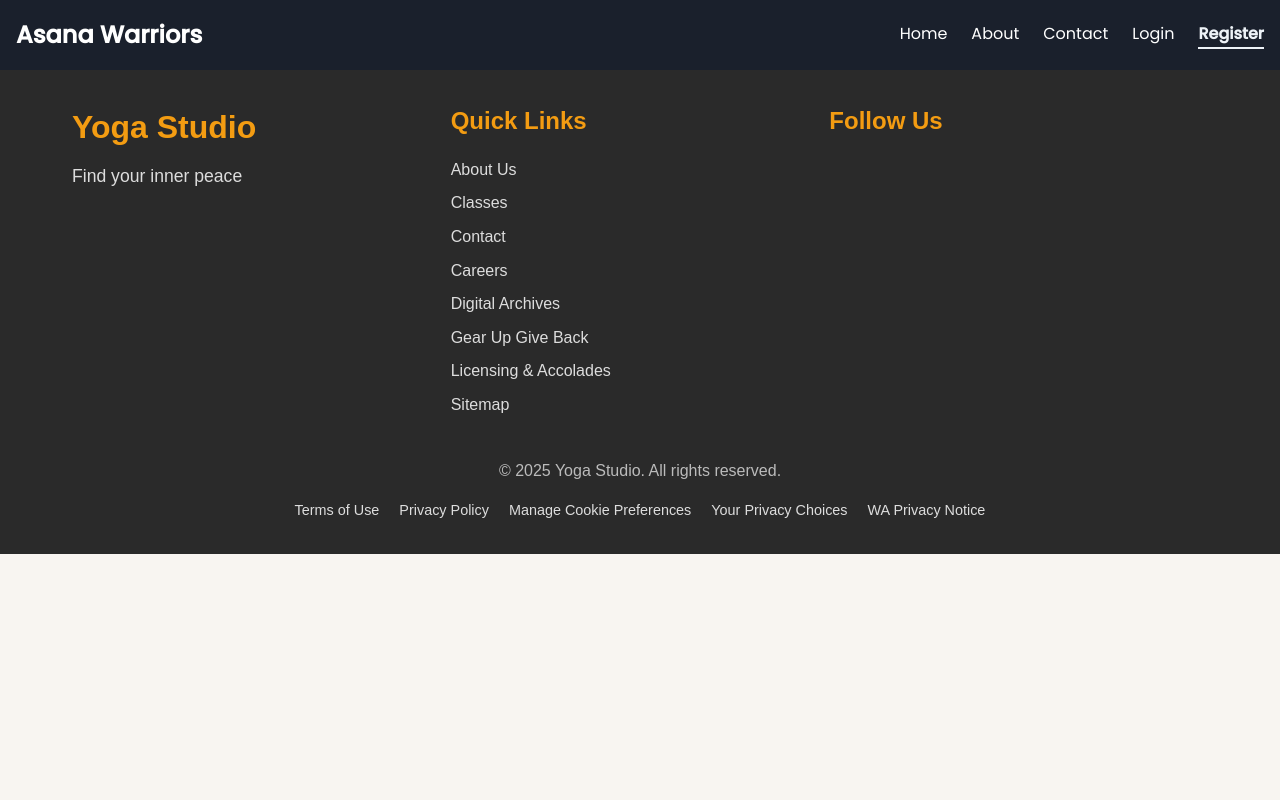
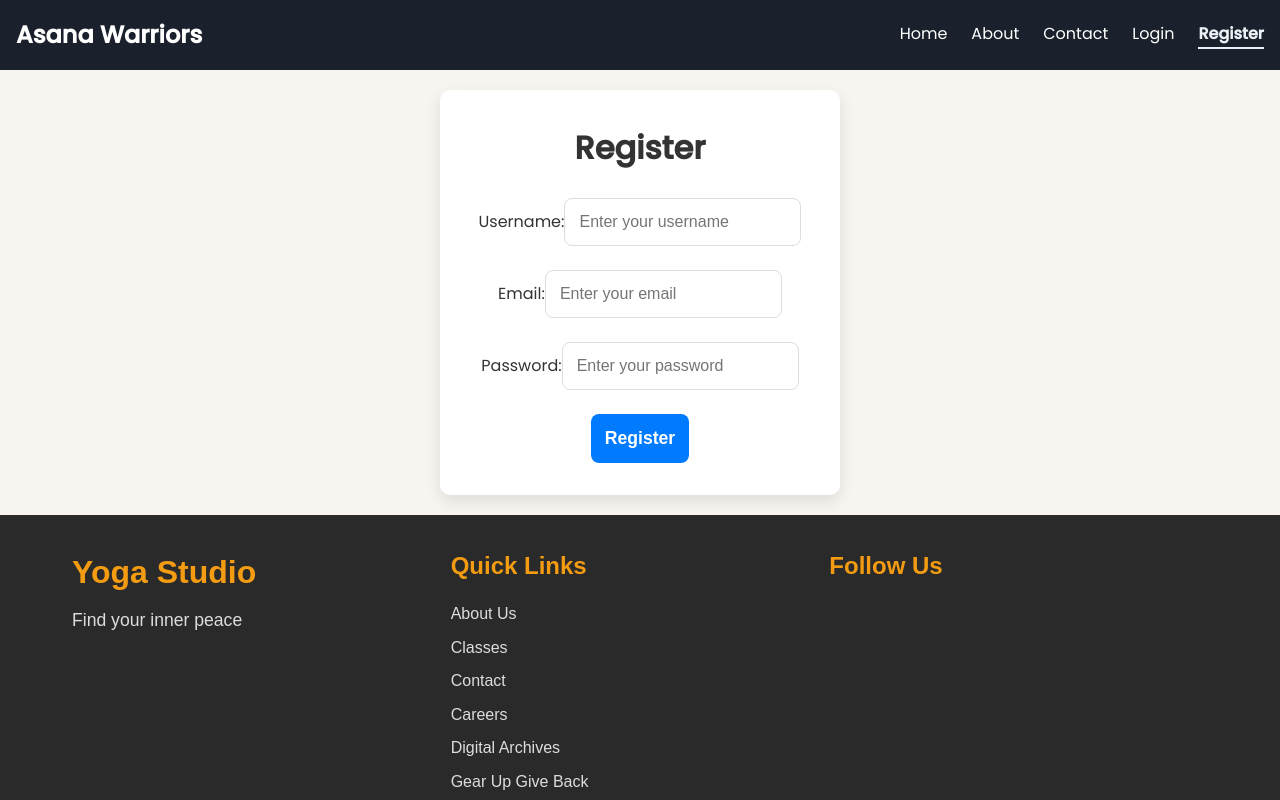
Before and after one commit to arpit7s/Asana-Warriors, a React app: page /register in a window 1280 px wide. Shown: the top 800 px of the page. Built offline with nearby package versions, Linux system fonts and the light colour scheme; the HTML template or start-up script is replaced by a standard one.

Commit message:
Login and Register done, firebase: tharun

```diff
--- a/package.json
+++ b/package.json
@@ -12,6 +12,7 @@
   "dependencies": {
     "@fortawesome/fontawesome-free": "^6.7.2",
     "@tailwindcss/vite": "^4.0.9",
+    "firebase": "^11.4.0",
     "font-awesome": "^4.7.0",
     "react": "^19.0.0",
     "react-dom": "^19.0.0",
--- a/src/App.jsx
+++ b/src/App.jsx
@@ -4,6 +4,8 @@ import Navbar from './components/common/Navbar'
 import Home from './pages/Home';
 import AboutPage from './pages/AboutPage';
 import Footer from './pages/Footer';
+import { Login } from './Authentication/Login';
+import { Register } from './Authentication/Register';
 function App() {
 
   return (
@@ -12,6 +14,8 @@ function App() {
       <Routes>
         <Route path="/" element={<Home />} />
         <Route path="/about" element={<AboutPage />} />
+        <Route path='/login' element={<Login/>}/>
+        <Route path='/register' element={<Register/>}/>
       </Routes>
       <Footer />
     </>
--- /dev/null
+++ b/src/Authentication/Login.jsx
@@ -0,0 +1,90 @@
+import React, { useState, useEffect } from 'react';
+import { signInWithEmailAndPassword } from 'firebase/auth';
+import { auth } from '../Firebase/firebaseConfig';
+import { onAuthStateChanged, signOut } from 'firebase/auth';
+import { useNavigate } from 'react-router-dom';
+import '../styles/Login.css';
+
+export const Login = () => {
+  const [email, setEmail] = useState('');
+  const [password, setPassword] = useState('');
+  const [error, setError] = useState('');
+  const [user, setUser] = useState(null);
+    const navigate = useNavigate();
+
+  useEffect(() => {
+    const unsubscribe = onAuthStateChanged(auth, (user) => {
+      if (user) {
+        setUser(user);
+      } else {
+        setUser(null);
+      }
+    });
+
+    return () => unsubscribe();
+  }, []);
+
+  const handleLogin = async (e) => {
+    e.preventDefault();
+    setError('');
+
+    try {
+      await signInWithEmailAndPassword(auth, email, password);
+      alert('Logged in successfully!');
+      navigate('/');
+    } catch (err) {
+      setError(err.message);
+    }
+  };
+
+  const handleLogout = async () => {
+    try {
+      await signOut(auth);
+      setUser(null);
+    } catch (err) {
+      console.error('Error signing out:', err);
+    }
+  };
+
+  if (user) {
+    return (
+      <div className="login-container">
+        <div className="login-form">
+          <h2>Welcome, {user.email}!</h2>
+          <p>You are logged in.</p>
+          <button onClick={handleLogout}>Logout</button>
+        </div>
+      </div>
+    );
+  }
+
+  return (
+    <div className="login-container">
+      <div className="login-form">
+        <h2>Login</h2>
+        <form onSubmit={handleLogin}>
+          <div>
+            <label>Email:</label>
+            <input
+              type="email"
+              value={email}
+              onChange={(e) => setEmail(e.target.value)}
+              required
+            />
+          </div>
+          <div>
+            <label>Password:</label>
+            <input
+              type="password"
+              value={password}
+              onChange={(e) => setPassword(e.target.value)}
+              required
+            />
+          </div>
+          {error && <p>{error}</p>}
+          <button type="submit">Login</button>
+        </form>
+      </div>
+    </div>
+  );
+};
--- /dev/null
+++ b/src/Authentication/Register.jsx
@@ -0,0 +1,87 @@
+// src/Register.js
+import React, { useState } from 'react';
+import { createUserWithEmailAndPassword } from 'firebase/auth';
+import { auth } from '../Firebase/firebaseConfig';
+import { updateProfile } from 'firebase/auth';
+import { useNavigate } from 'react-router-dom';
+import '../styles/Register.css'
+
+export const Register = () => {
+  const [email, setEmail] = useState('');
+  const [password, setPassword] = useState('');
+  const [username, setUsername] = useState('');
+  const [error, setError] = useState('');
+  const [loading, setLoading] = useState(false);
+
+  const navigate = useNavigate();
+
+  const handleSubmit = async (e) => {
+    e.preventDefault();
+
+    if (!email || !password || !username) {
+      setError("Please fill in all fields.");
+      return;
+    }
+
+    setLoading(true);
+    try {
+      const userCredential = await createUserWithEmailAndPassword(auth, email, password);
+      const user = userCredential.user;
+
+      await updateProfile(user, {
+        displayName: username,
+      });
+
+      setLoading(false);
+      setError('');
+      alert("User registered successfully!");
+
+      navigate('/');
+
+    } catch (err) {
+      setLoading(false);
+      setError(err.message);
+    }
+  };
+
+  return (
+    <div className="register-container">
+      <h2>Register</h2>
+      <form onSubmit={handleSubmit}>
+        <div>
+          <label>Username:</label>
+          <input
+            type="text"
+            value={username}
+            onChange={(e) => setUsername(e.target.value)}
+            placeholder="Enter your username"
+          />
+        </div>
+        <div>
+          <label>Email:</label>
+          <input
+            type="email"
+            value={email}
+            onChange={(e) => setEmail(e.target.value)}
+            placeholder="Enter your email"
+          />
+        </div>
+        <div>
+          <label>Password:</label>
+          <input
+            type="password"
+            value={password}
+            onChange={(e) => setPassword(e.target.value)}
+            placeholder="Enter your password"
+          />
+        </div>
+        {error && <p style={{ color: 'red' }}>{error}</p>}
+        <div>
+          <button type="submit" disabled={loading}>
+            {loading ? "Registering..." : "Register"}
+          </button>
+        </div>
+      </form>
+    </div>
+  );
+};
--- /dev/null
+++ b/src/Firebase/firebaseConfig.js
@@ -0,0 +1,18 @@
+import { initializeApp } from 'firebase/app';
+import { getAuth } from 'firebase/auth';
+
+const firebaseConfig = {
+    apiKey: "AIzaSyBBXg98iQT9chxPBuHSD7uEZ0U_LKxmT88",
+    authDomain: "yoga-app-ab988.firebaseapp.com",
+    projectId: "yoga-app-ab988",
+    storageBucket: "yoga-app-ab988.firebasestorage.app",
+    messagingSenderId: "834840981177",
+    appId: "1:834840981177:web:77ff44d55b6f35c027b568",
+    measurementId: "G-13EBJBK5G8"
+  };
+
+const app = initializeApp(firebaseConfig);
+
+const auth = getAuth(app);
+
+export { auth };
--- /dev/null
+++ b/src/styles/Login.css
@@ -0,0 +1,60 @@
+.login-container {
+    display: flex;
+    justify-content: center;
+    align-items: center;
+    margin: 10px auto;
+    background-color: #f4f4f9;
+  }
+
+  .login-form {
+    background-color: white;
+    padding: 2rem;
+    border-radius: 8px;
+    box-shadow: 0 4px 6px rgba(0, 0, 0, 0.1);
+    width: 100%;
+    max-width: 400px;
+  }
+
+  .login-form h2 {
+    text-align: center;
+    margin-bottom: 1rem;
+    font-size: 1.5rem;
+    color: #333;
+  }
+
+  .login-form input {
+    width: 100%;
+    padding: 0.8rem;
+    margin-bottom: 1rem;
+    border: 1px solid #ccc;
+    border-radius: 4px;
+    font-size: 1rem;
+  }
+
+  .login-form input:focus {
+    border-color: #007bff;
+    outline: none;
+  }
+
+  .login-form button {
+    width: 100%;
+    padding: 0.8rem;
+    background-color: #007bff;
+    color: white;
+    border: none;
+    border-radius: 4px;
+    font-size: 1rem;
+    cursor: pointer;
+  }
+
+  .login-form button:hover {
+    background-color: #0056b3;
+  }
+
+  .login-form p {
+    color: red;
+    font-size: 0.875rem;
+    margin-top: -0.5rem;
+    margin-bottom: 1rem;
+    text-align: center;
+  }
--- /dev/null
+++ b/src/styles/Register.css
@@ -0,0 +1,94 @@
+/* Register container */
+.register-container {
+  width: 100%;
+  max-width: 400px;
+  padding: 2rem;
+  margin: 20px auto;
+  background-color: #fff;
+  border-radius: 10px;
+  box-shadow: 0 6px 15px rgba(0, 0, 0, 0.1);
+  text-align: center;
+  transition: transform 0.3s ease, box-shadow 0.3s ease;
+}
+
+.register-container:hover {
+  transform: translateY(-5px);
+  box-shadow: 0 8px 20px rgba(0, 0, 0, 0.1);
+}
+
+/* Title styling */
+h2 {
+  font-size: 2rem;
+  font-weight: 600;
+  color: #333;
+  margin-bottom: 1.5rem;
+}
+
+/* Form styling */
+form {
+  display: flex;
+  flex-direction: column;
+  gap: 1.5rem;
+}
+
+/* Input styling */
+input {
+  padding: 14px;
+  border: 1px solid #ddd;
+  border-radius: 8px;
+  font-size: 1rem;
+  outline: none;
+  transition: all 0.3s ease;
+}
+
+input:focus {
+  border-color: #007bff;
+  box-shadow: 0 0 5px rgba(0, 123, 255, 0.4);
+}
+
+/* Button styling */
+button {
+  padding: 14px;
+  background-color: #007bff;
+  color: white;
+  font-size: 1.1rem;
+  font-weight: 600;
+  border: none;
+  border-radius: 8px;
+  cursor: pointer;
+  transition: background-color 0.3s ease, transform 0.2s ease;
+}
+
+button:hover {
+  background-color: #0056b3;
+  transform: scale(1.05);
+}
+
+button:disabled {
+  background-color: #ccc;
+  cursor: not-allowed;
+}
+
+/* Error message styling */
+p {
+  color: #ff4d4f;
+  font-size: 0.9rem;
+  margin-top: 0.5rem;
+  font-weight: 500;
+}
+
+/* Responsive design for smaller screens */
+@media (max-width: 768px) {
+  .register-container {
+    padding: 1.5rem;
+    width: 90%;
+  }
+
+  h2 {
+    font-size: 1.6rem;
+  }
+
+  input, button {
+    font-size: 1rem;
+  }
+}
```
Also changed, not shown: 1 other file (tests, documents, lock files or other folders).
